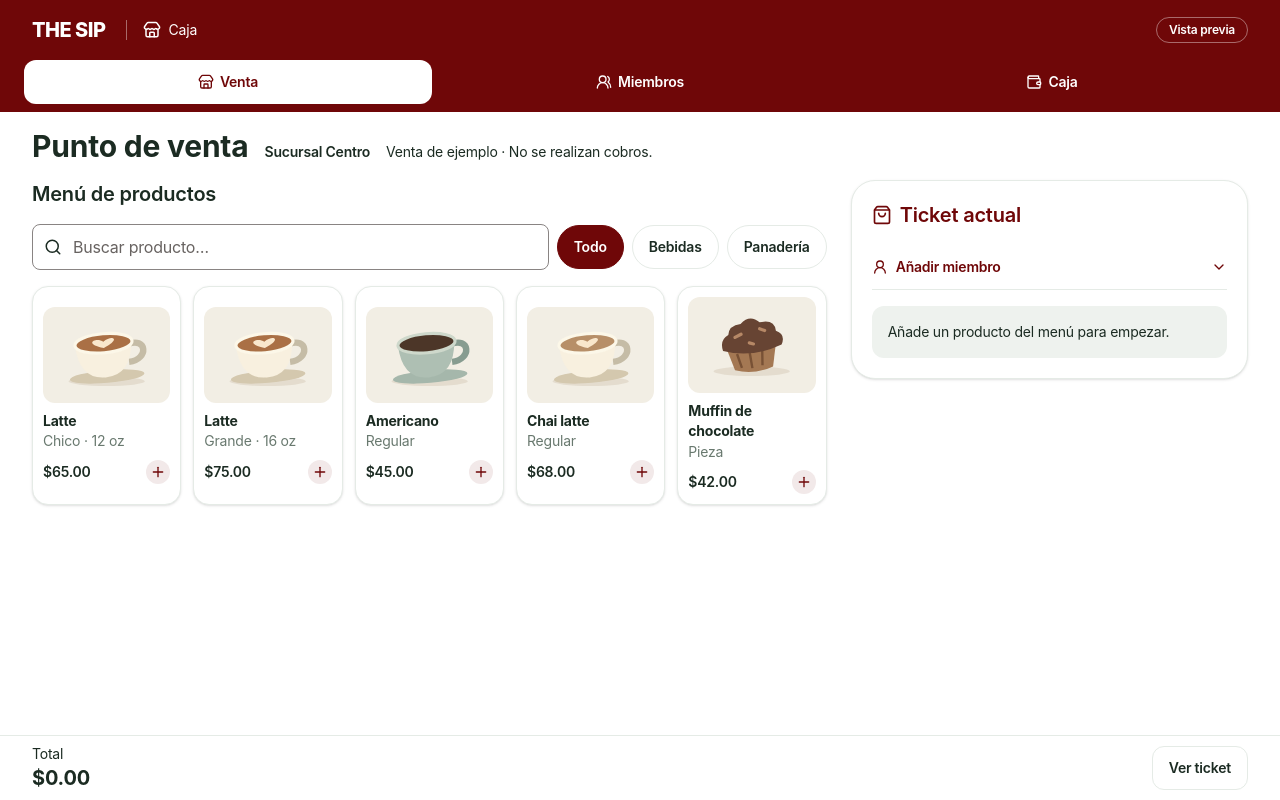
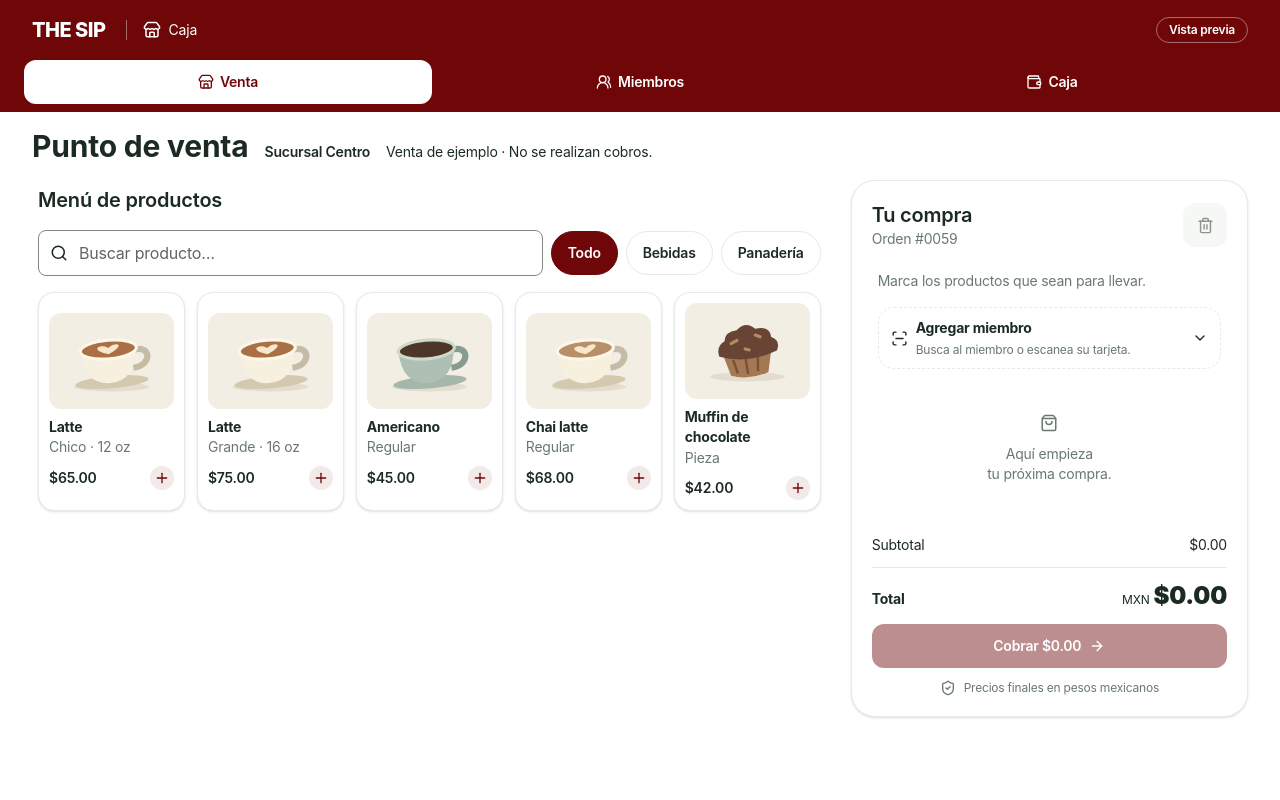
Before and after one commit to luisolea1/the-sip-frontend, a React (Vite) app: page /caja/venta in a window 1280 px wide. Built offline with nearby package versions, Linux system fonts and the light colour scheme; a web font is replaced by a local one.

Commit message:
Integra el resumen de cobro en el panel Tu compra

```diff
--- a/src/features/pos/components/CheckoutSummary.tsx
+++ b/src/features/pos/components/CheckoutSummary.tsx
@@ -1,4 +1,5 @@
 import { Link } from "react-router";
+import { ArrowRight, ShieldCheck } from "lucide-react";
 import { paths } from "@/app/paths";
 import { formatMoney } from "@/shared/utils/format-money";
 import { currentTime, useStaffSession } from "../StaffSession";
@@ -7,16 +8,21 @@ export function CheckoutSummary({ total, amountValid }: { total: number; amountV
   const { state, dispatch } = useStaffSession();
   const { payment } = state.draft;
   const missingVoucher = payment.method !== "Efectivo" && !payment.voucher.trim();
-  const actionClass = "staff-primary-button inline-flex items-center justify-center no-underline";
+  const price = formatMoney(total);
+  const actionClass = "pos-checkout-action";
 
   return <section aria-label="Resumen de cobro" className="pos-checkout-summary">
-    {state.notice && <p role="status" className="basis-full">{state.notice}</p>}
-    <p className="mr-auto grid"><span>Total</span><strong aria-live="polite" className="text-xl">{formatMoney(total)}</strong></p>
+    {state.notice && <p role="status">{state.notice}</p>}
+    <p className="flex justify-between border-b border-border pb-3 text-sm"><span>Subtotal</span>{price}</p>
+    <p className="flex flex-wrap items-baseline justify-between gap-2 font-bold">Total
+      <span><small className="mr-1 text-xs font-normal">MXN</small><strong aria-live="polite" className="text-2xl">{price}</strong></span>
+    </p>
     {state.shift.close ? <Link className={actionClass} to={paths.shift}>Abrir turno</Link>
-      : !total ? <a className="staff-secondary-button" href="#pos-ticket">Ver ticket</a>
-      : !amountValid || missingVoucher ? <a className={actionClass} href={amountValid ? "#pos-voucher" : "#pos-cash"}>Ir al pago</a>
+      : !total ? <button type="button" className={actionClass} disabled>Cobrar {price} <ArrowRight size={16} /></button>
+      : !amountValid || missingVoucher ? <a className={actionClass} href={amountValid ? "#pos-voucher" : "#pos-cash"}>Cobrar {price} <ArrowRight size={16} /></a>
       : <button type="button" className={actionClass} onClick={() => dispatch({ type: "confirm", time: currentTime() })}>
         Confirmar venta simulada
       </button>}
+    <p className="flex items-center justify-center gap-2 text-xs text-muted-foreground"><ShieldCheck size={16} aria-hidden="true" />Precios finales en pesos mexicanos</p>
   </section>;
 }
--- a/src/features/pos/components/TicketMember.tsx
+++ b/src/features/pos/components/TicketMember.tsx
@@ -1,4 +1,4 @@
-import { ChevronDown, ScanLine, UserRound } from "lucide-react";
+import { ChevronDown, ScanLine } from "lucide-react";
 import { Link } from "react-router";
 import { paths } from "@/app/paths";
 import { sampleMembers } from "../members";
@@ -7,18 +7,19 @@ import { useStaffSession } from "../StaffSession";
 export function TicketMember() {
   const { state, dispatch } = useStaffSession();
   const member = state.members.find(item => item.number === state.draft.memberNumber);
-  if (member) return <div className="flex flex-wrap items-center justify-between gap-x-2 border-b border-border">
+  if (member) return <div className="pos-ticket-member flex flex-wrap items-center justify-between gap-x-2">
     <p className="min-w-0 font-semibold wrap-anywhere"><span className="sr-only">Miembro del ticket: </span>{member.name} · Nº {member.number}</p>
     <button type="button" className="min-h-11 cursor-pointer px-2 text-primary underline" aria-label="Quitar miembro"
       onClick={() => dispatch({ type: "associate", number: null })}>Quitar</button>
   </div>;
 
-  return <details className="group border-b border-border">
-    <summary className="flex min-h-11 cursor-pointer items-center gap-2 font-semibold text-primary">
-      <UserRound size={16} aria-hidden="true" /> Añadir miembro
+  return <details className="pos-ticket-member group">
+    <summary className="flex min-h-11 cursor-pointer items-center gap-2">
+      <ScanLine size={17} aria-hidden="true" className="shrink-0" />
+      <span className="grid gap-1"><strong>Agregar miembro</strong><span className="text-xs text-muted-foreground">Busca al miembro o escanea su tarjeta.</span></span>
       <ChevronDown size={16} aria-hidden="true" className="ml-auto group-open:rotate-180" />
     </summary>
-    <div className="grid gap-2 pb-3">
+    <div className="grid gap-2 pt-2">
       <Link className="staff-secondary-button" to={paths.posMembers}>Buscar miembro</Link>
       <Link className="staff-secondary-button" to={`${paths.posMembers}?tarjeta=${sampleMembers[0].number}`}>
         <ScanLine aria-hidden="true" size={16} /> Simular escaneo de QR
--- a/src/features/pos/components/TicketPanel.tsx
+++ b/src/features/pos/components/TicketPanel.tsx
@@ -1,20 +1,29 @@
-import { Minus, Plus, ShoppingBag } from "lucide-react";
+import { Minus, Plus, ShoppingBag, Trash2 } from "lucide-react";
+import type { Ref } from "react";
 import { formatMoney } from "@/shared/utils/format-money";
 import { useStaffSession } from "../StaffSession";
 import { packaging } from "../packaging";
+import { nextTicketNumber } from "../session";
+import { quotePayment } from "../payment";
+import { CheckoutSummary } from "./CheckoutSummary";
 import { PaymentPreview } from "./PaymentPreview";
 import { TicketMember } from "./TicketMember";
 
-export function TicketPanel({ paymentNote }: { paymentNote: string }) {
+export function TicketPanel({ total, ref }: { total: number; ref: Ref<HTMLElement> }) {
   const { state, dispatch } = useStaffSession();
   const { lines } = state.draft;
+  const quote = quotePayment(state.draft.payment, total);
   return (
-    <section id="pos-ticket" aria-labelledby="pos-ticket-title" tabIndex={-1} className="staff-workspace-panel grid content-start gap-4">
-      <header className="flex items-center gap-2 text-primary">
-        <ShoppingBag size={20} aria-hidden="true" /><h2 id="pos-ticket-title">Ticket actual</h2>
+    <section ref={ref} id="pos-ticket" aria-labelledby="pos-ticket-title" tabIndex={-1} className="pos-ticket-panel">
+      <header className="flex items-center justify-between gap-3">
+        <div><h2 id="pos-ticket-title">Tu compra</h2><p className="text-sm text-muted-foreground">Orden #{nextTicketNumber(state.sales)}</p></div>
+        <button type="button" className="pos-ticket-clear" aria-label="Vaciar ticket" title="Vaciar ticket" disabled={!lines.length}
+          onClick={() => dispatch({ type: "clear" })}><Trash2 size={17} aria-hidden="true" /></button>
       </header>
-      <TicketMember />
-      {lines.length === 0 ? <p className="rounded-xl bg-muted p-4">Añade un producto del menú para empezar.</p> :
+      <div className="pos-ticket-body">
+        <p className="text-sm text-muted-foreground">Marca los productos que sean para llevar.</p>
+        <TicketMember />
+        {lines.length === 0 ? <p className="pos-ticket-empty"><ShoppingBag size={18} aria-hidden="true" /><span>Aquí empieza<br /> tu próxima compra.</span></p> :
         <ul className="divide-y divide-border">
           {lines.map(({ product, quantity, takeaway }) => <li key={product.id} className="grid gap-2 py-2">
             <p><strong>{product.name}</strong> · {product.size}</p>
@@ -42,10 +51,9 @@ export function TicketPanel({ paymentNote }: { paymentNote: string }) {
             {takeaway > 0 && <p>Empaque: {packaging[product.packageId].name} × {takeaway}</p>}
           </li>)}
         </ul>}
-      {lines.length > 0 && <>
-        <PaymentPreview note={paymentNote} />
-        <button type="button" className="pos-category-button justify-self-start" onClick={() => dispatch({ type: "clear" })}>Vaciar ticket</button>
-      </>}
+        {lines.length > 0 && <PaymentPreview note={quote.note} />}
+      </div>
+      <CheckoutSummary total={total} amountValid={quote.valid} />
     </section>
   );
 }
--- a/src/features/pos/pages/SalePage.tsx
+++ b/src/features/pos/pages/SalePage.tsx
@@ -1,8 +1,8 @@
 import { StaffLayout } from "@/app/StaffLayout";
-import { CheckoutSummary } from "../components/CheckoutSummary";
+import { useEffect, useRef, useState } from "react";
+import { formatMoney } from "@/shared/utils/format-money";
 import { useStaffSession } from "../StaffSession";
 import { ticketTotal } from "../session";
-import { quotePayment } from "../payment";
 import { ProductCatalog } from "../components/ProductCatalog";
 import { TicketPanel } from "../components/TicketPanel";
 import "../sale.css";
@@ -10,9 +10,21 @@ import "../sale.css";
 export default function SalePage() {
   const { state, dispatch } = useStaffSession();
   const total = ticketTotal(state.draft.lines);
-  const quote = quotePayment(state.draft.payment, total);
+  const ticketRef = useRef<HTMLElement>(null);
+  const [ticketVisible, setTicketVisible] = useState(false);
+  useEffect(() => {
+    const ticket = ticketRef.current;
+    if (!ticket) return;
+    const observer = new IntersectionObserver(([entry]) => setTicketVisible(entry.isIntersecting), {
+      rootMargin: "0px 0px -50% 0px",
+    });
+    observer.observe(ticket);
+    return () => observer.disconnect();
+  }, []);
 
-  return <StaffLayout area="pos" footer={<CheckoutSummary total={total} amountValid={quote.valid} />}>
+  return <StaffLayout area="pos" footer={<div className="pos-ticket-shortcut" hidden={ticketVisible}>
+    <strong>Total · {formatMoney(total)}</strong><a href="#pos-ticket" className="staff-secondary-button">Ver compra</a>
+  </div>}>
     <header className="pos-sale-heading">
       <title>Punto de venta | THE SIP</title>
       <h1>Punto de venta</h1>
@@ -21,7 +33,7 @@ export default function SalePage() {
     </header>
     <div className="pos-sale-layout">
       <ProductCatalog onAdd={product => dispatch({ type: "quantity", product, delta: 1 })} />
-      <TicketPanel paymentNote={quote.note} />
+      <TicketPanel ref={ticketRef} total={total} />
     </div>
   </StaffLayout>;
 }
--- a/src/features/pos/sale.css
+++ b/src/features/pos/sale.css
@@ -42,13 +42,54 @@
 .pos-quantity-button {
   @apply grid size-11 cursor-pointer place-items-center rounded-xl border border-border hover:bg-muted;
 }
+.pos-ticket-panel {
+  @apply grid min-w-0 gap-4 rounded-3xl border border-border bg-white p-4 shadow-sm sm:p-5;
+  grid-template-rows: auto minmax(0, 1fr) auto;
+}
+.pos-ticket-clear {
+  @apply grid size-11 cursor-pointer place-items-center rounded-xl bg-muted disabled:cursor-default disabled:opacity-50;
+}
+.pos-ticket-body {
+  @apply grid min-h-0 content-start gap-4;
+}
+.pos-ticket-member {
+  @apply rounded-2xl border border-dashed border-border px-3 py-2;
+}
+.pos-ticket-empty {
+  @apply grid min-h-32 place-content-center justify-items-center gap-3 text-center text-sm text-muted-foreground;
+}
 .pos-checkout-summary {
-  @apply flex flex-wrap items-center gap-x-3 gap-y-1 border-t border-border bg-white px-4 py-2 sm:px-6 lg:px-8;
+  @apply grid gap-3;
+}
+.pos-checkout-action {
+  @apply inline-flex min-h-11 cursor-pointer items-center justify-center gap-2 rounded-xl bg-primary px-3 py-2 font-semibold text-white no-underline disabled:cursor-default disabled:opacity-45;
+}
+.pos-ticket-shortcut {
+  @apply flex items-center justify-between gap-3 border-t border-border bg-white px-4 py-2;
   padding-bottom: max(.5rem, env(safe-area-inset-bottom));
 }
+.pos-ticket-shortcut[hidden] { display: none; }
 @media (min-width: 52rem) {
   .pos-sale-layout {
     grid-template-columns: minmax(0, 2fr) minmax(19rem, 1fr);
   }
-  #pos-ticket { position: sticky; top: 1rem; }
+  .pos-ticket-shortcut { display: none; }
 }
+@media (min-width: 52rem) and (min-height: 40rem) {
+  .pos-sale-scroll { display: flex; flex-direction: column; }
+  .pos-sale-scroll main {
+    flex: 1;
+    min-height: 0;
+    grid-template-rows: auto minmax(0, 1fr);
+  }
+  .pos-sale-layout {
+    min-height: 0;
+    grid-template-rows: minmax(0, 1fr);
+  }
+  #pos-catalog, .pos-ticket-panel { max-height: 100%; }
+  #pos-catalog, .pos-ticket-body {
+    overflow-y: auto;
+    padding: 6px;
+    scroll-padding-block: 6px;
+  }
+}
--- a/src/features/pos/session.ts
+++ b/src/features/pos/session.ts
@@ -27,6 +27,10 @@ type Action =
 
 export function ticketTotal(lines: TicketLine[]) {
   return lines.reduce((sum, line) => sum + line.product.price * line.quantity, 0);
+}
+
+export function nextTicketNumber(sales: Sale[]) {
+  return String(Number(sales[0]?.ticket ?? 0) + 1).padStart(4, "0");
 }
 
 export function availablePackages(sales: Sale[], id: PackageId) {
@@ -76,7 +80,7 @@ export function sessionReducer(state: Session, action: Action): Session {
       const voucher = cash < total ? draft.payment.voucher.trim() : "";
       if (cash < total && !voucher) return state;
       if (voucher && sales.some(sale => sale.voucher === voucher)) return { ...state, notice: "Ese voucher ya se usó en otra venta simulada." };
-      const ticket = String(Number(sales[0].ticket) + 1).padStart(4, "0");
+      const ticket = nextTicketNumber(sales);
       const sale = { ticket, time: action.time, method: draft.payment.method, total, cash, voucher, lines: draft.lines, memberNumber: draft.memberNumber };
       const stamps = draft.lines.reduce((count, line) => count + (line.product.category === "Bebidas" ? line.quantity : 0), 0);
       const members = state.members.map(member => member.number === draft.memberNumber ? { ...member, stamps: member.stamps + stamps } : member);
```
Also changed, not shown: 1 other file (tests, documents, lock files or other folders).
